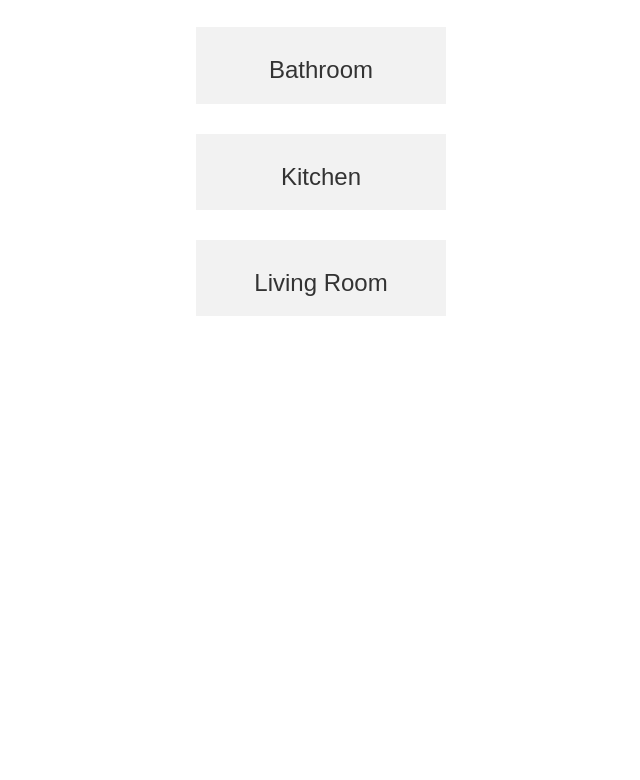
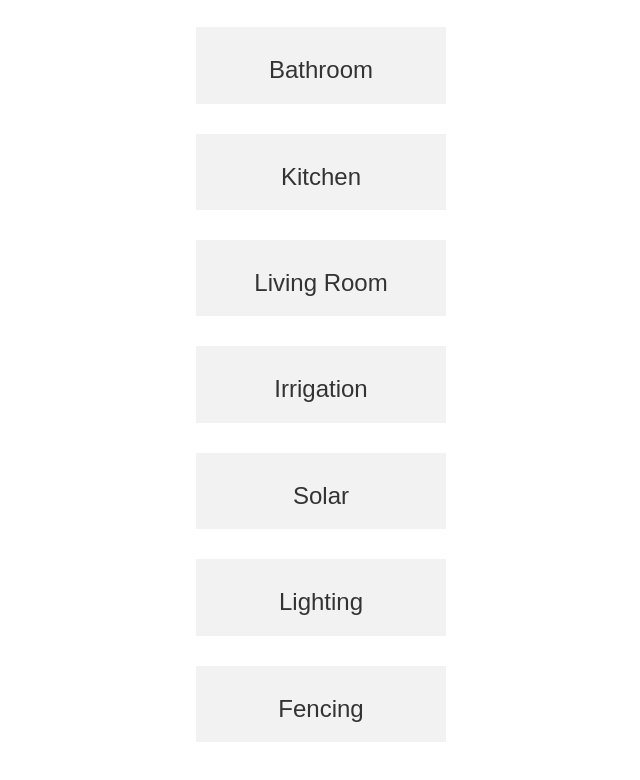
Before and after one commit to DillonMercz/elev8, a plain HTML site: page search.html in a window 1280 px wide. Shown: the part 3099-3879 px from the top of the page, without its empty margins (309-949 px from the left). Before the commit the page ends 3455 px from the top, so only its background shows below. Drawn offline with nearby package versions, Linux system fonts and the light colour scheme.

Commit message:
Update search.html

```diff
--- a/search.html
+++ b/search.html
@@ -59,7 +59,7 @@
         </div>
     </nav>
     <center>
-        <img src="https://i.imgur.com/SpVOgZq.png" style="width:60%;margin-top:100px;height: 80% !important;">
+        <img src="https://i.imgur.com/SpVOgZq.png" height="20%" style="width:60%;margin-top:100px;height: 80% !important;">
     </center>
     <style>
         .navbar-toggle{
@@ -214,6 +214,18 @@ background-color: black;
                 <div class="category" data-category="Living Room">
                     <h3>Living Room</h3>
                 </div>
+                <div class="category" data-category="Irrigation">
+                    <h3>Irrigation</h3>
+                </div>
+                <div class="category" data-category="Solar">
+                    <h3>Solar</h3>
+                </div>
+                <div class="category" data-category="Lighting">
+                    <h3>Lighting</h3>
+                </div>
+                <div class="category" data-category="Fencing">
+                    <h3>Fencing</h3>
+                </div>
             </div>
         </center>
     </div>
@@ -231,6 +243,64 @@ background-color: black;
                 "Boat Dock"
             ]
         },
+        {
+    "name": "Fencing",
+    "subcategories": [
+        "Wooden Fence Installation",
+        "Wooden Fence Repair",
+        "Vinyl Fence Installation",
+        "Vinyl Fence Repair",
+        "Chain Link Fence Installation",
+        "Chain Link Fence Repair",
+        "Wrought Iron Fence Installation",
+        "Wrought Iron Fence Repair",
+        "Aluminum Fence Installation",
+        "Aluminum Fence Repair",
+        "Farm and Ranch Fence Installation",
+        "Farm and Ranch Fence Repair",
+        "Pool Fence Installation",
+        "Pool Fence Repair",
+        "Fence Staining and Painting",
+        "Fence Power Washing"
+    ]
+},
+        {
+    "name": "Solar",
+    "subcategories": [
+        "Solar Panel Installation",
+        "Solar Panel Repair",
+        "Solar Inverter Installation",
+        "Solar Inverter Repair",
+        "Solar Battery Installation",
+        "Solar Battery Repair",
+        "Off-Grid Solar System Installation",
+        "Off-Grid Solar System Repair",
+        "Grid-Tied Solar System Installation",
+        "Grid-Tied Solar System Repair",
+        "Solar Pool Heater Installation",
+        "Solar Pool Heater Repair",
+        "Solar Water Heater Installation",
+        "Solar Water Heater Repair"
+    ]
+},
+        {
+    "name": "Irrigation",
+    "subcategories": [
+        "Irrigation System Installation",
+        "Irrigation System Repair",
+        "Sprinkler System Installation",
+        "Sprinkler System Repair",
+        "Drip Irrigation Installation",
+        "Drip Irrigation Repair",
+        "Lawn Sprinkler System Installation",
+        "Lawn Sprinkler System Repair",
+        "Backflow Preventer Installation",
+        "Backflow Preventer Testing",
+        "Winterization",
+        "Spring Start-Up",
+        "Rain Sensor Installation"
+    ]
+},
         {
             "name": "Door Services",
             "subcategories": [
@@ -371,9 +441,29 @@ background-color: black;
                 "Door Repair and Installation",
                 "Caulking and Weatherstripping",
                 "Tile and Grout Installation and Repair",
-                "Pressure Washing"
             ]
         },
+        {
+    "name": "Lighting",
+    "subcategories": [
+        "Light Fixture Installation",
+        "Light Fixture Repair",
+        "LED Lighting Installation",
+        "LED Lighting Repair",
+        "Outdoor Lighting Installation",
+        "Outdoor Lighting Repair",
+        "Landscape Lighting Installation",
+        "Landscape Lighting Repair",
+        "Chandelier Installation",
+        "Chandelier Repair",
+        "Ceiling Fan Installation",
+        "Ceiling Fan Repair",
+        "Dimmer Switch Installation",
+        "Dimmer Switch Repair",
+        "Lighting Control System Installation",
+        "Lighting Control System Repair"
+    ]
+},
         {
             "name": "Cleaning",
             "subcategories": [
```
